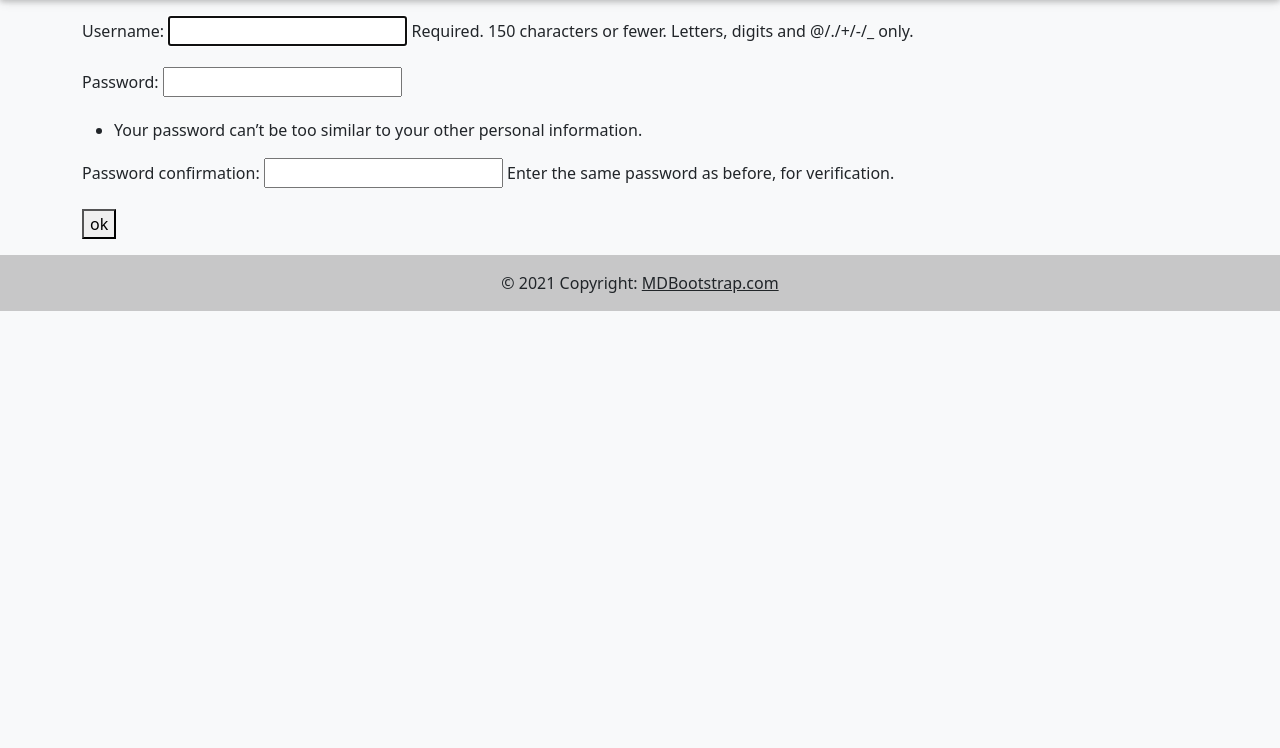
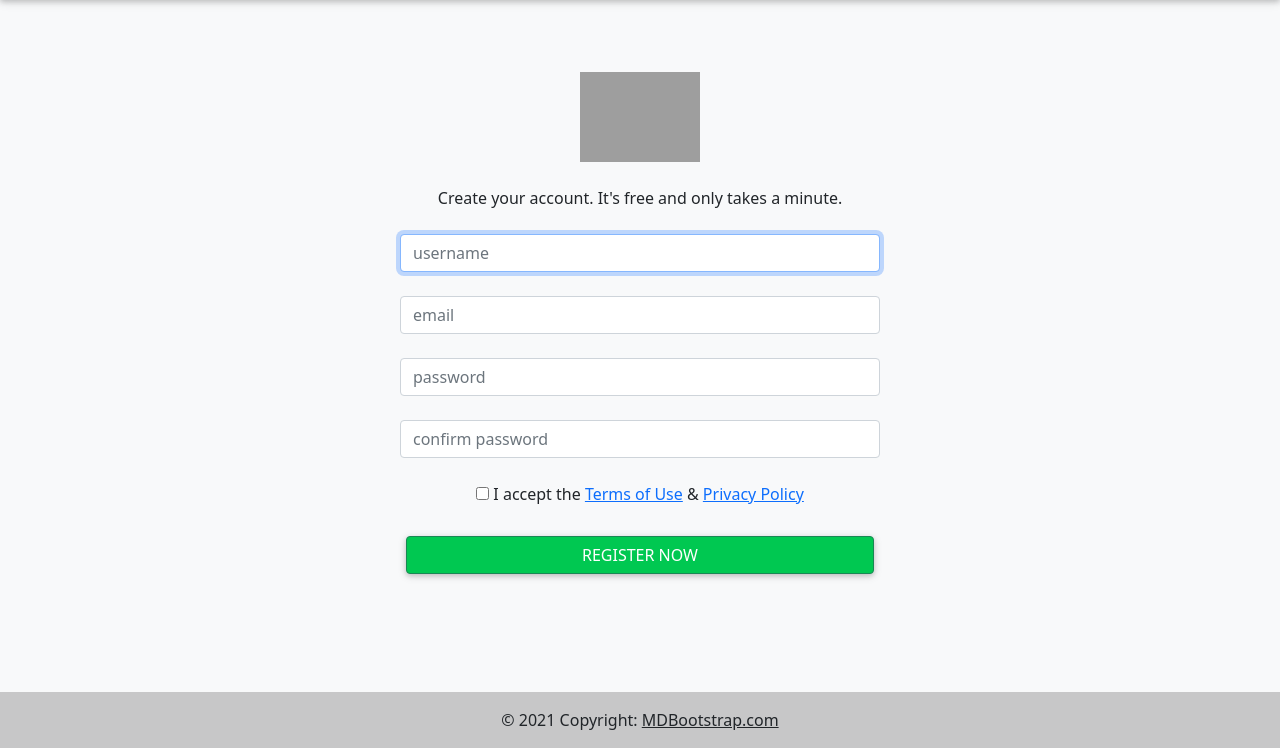
Before and after one commit to DireStraits01/simple_blog, a Django app: page /prof/register_done/ in a window 1280 px wide. Shown: the part 103-851 px from the top of the page. Before the commit the page ends 414 px from the top, so only its background shows below. Run offline with Django 3.2, Linux system fonts and the light colour scheme; some libraries are stand-ins or nearby versions; grey boxes are pictures that could not be loaded.

Commit message:
change form for register page

```diff
--- a/prof/urls.py
+++ b/prof/urls.py
@@ -3,8 +3,8 @@ from . import views
 
 urlpatterns = [
     path('', views.yo_profile, name='yo_profile'),
-    path('registration/', views.registr, name='registration'),
-    path('register_done/', views.registr, name='register_done'),
+    path('register/', views.register, name='register'),
+    path('register_done/', views.register, name='register_done'),
     path('login/', views.login, name='login'),
     path('logout/', views.logout, name='logout'),
 
--- a/prof/views.py
+++ b/prof/views.py
@@ -1,7 +1,7 @@
 from django.shortcuts import render, redirect
 from django.contrib.auth.forms import UserCreationForm
 from django.http import HttpResponseRedirect
-from django.contrib.auth.models import auth
+from django.contrib.auth.models import auth, User
 from django.contrib import messages
 
 
@@ -9,18 +9,33 @@ def yo_profile(request):
     return render(request, 'prof/yo_profile.html')
 
 
-def registr(request):
+def register(request):
     if request.method == 'POST':
-        user_form = UserCreationForm(request.POST)
-        if user_form.is_valid():
-            new_user = user_form.save(commit=False)
-            new_user.save()
+        username = request.POST['username']
+        email = request.POST['email']
+        password1 = request.POST['password1']
+        password2 = request.POST['password2']
 
-            return render(request, 'prof/register_done.html')
-    else:
-        user_form = UserCreationForm()
-    context = {'user_form': user_form}
-    return render(request, 'prof/registration.html', context)
+        if password1 == password2:
+            if User.objects.filter(username=username):
+                print('error username')
+                messages.info(request, "username is already taken")
+                return redirect('register')
+
+            elif User.objects.filter(email=email):
+                print('error email')
+                messages.info(request, 'email is already taken')
+                return redirect('register')
+
+            else:
+                User.objects.create_user(
+                    username=username, email=email,
+                    password=password1)
+                print('user create')
+        else:
+            messages.info(request, "password not confirm")
+            return redirect('register')
+    return render(request, 'prof/register.html')
 
 
 def login(request):
--- a/templates/first/navbar.html
+++ b/templates/first/navbar.html
@@ -74,7 +74,7 @@
     >
       <div class="mx-auto" style="width: 50px">login</div>
     </a>
-    <a href="{% url 'registration' %}" class="btn btn-outline-success btn-sm">
+    <a href="{% url 'register' %}" class="btn btn-outline-success btn-sm">
       <div class="mx-auto" style="width: 50px">register</div>
     </a>
 
--- a/templates/prof/registration2.html
+++ b/templates/prof/register.html
@@ -4,7 +4,13 @@
 
 <body>
   <div class="text-center mt-5">
+    <div class="messages">
+      {% for message in messages %}
+      <h3>{{message}}</h3>
+      {% endfor %}
+    </div>
     <form style="max-width: 480px; margin: auto" method="POST">
+      {% csrf_token %}
       <img
         src="https://www.pngitem.com/pimgs/m/273-2734232_event-registration-event-registration-logo-hd-png-download.png"
         alt=""
@@ -17,40 +23,40 @@
         Create your account. It's free and only takes a minute.
       </p>
 
-      <label for="login" class="sr-only"></label>
+      <label for="username" class="sr-only"></label>
 
       <input
         type="text"
-        name="login"
-        placeholder="Login"
+        name="username"
+        placeholder="username"
         autofocus
         class="form-control mt-4"
         class="text-center"
         required
       />
 
-      <label class="sr-only" for="emailAdress"> </label>
+      <label class="sr-only" for="email"> </label>
       <input
         type="email"
-        name="emailAdress"
+        name="email"
         class="form-control mt-4"
         placeholder="email"
         required
       />
 
-      <label for="password" class="sr-only"> </label>
+      <label for="password1" class="sr-only"> </label>
       <input
         type="password"
-        name="password"
+        name="password1"
         class="form-control mt-4"
         placeholder="password"
         required
       />
 
-      <label for="password" class="sr-only"> </label>
+      <label for="password2" class="sr-only"> </label>
       <input
         type="password"
-        name="password"
+        name="password2"
         class="form-control mt-4"
         placeholder="confirm password"
         required
@@ -62,10 +68,8 @@
       >
 
       <div class="d-grid gap-2 mt-4">
-        <button class="btn btn-success" type="button">Register Now</button>
+        <input type="Submit" class="btn btn-success" value="Register now" />
       </div>
-
-      {% csrf_token %} {% user_form.as_p %}
     </form>
   </div>
   <br />
--- a/templates/prof/registration.html
+++ /dev/null
@@ -1,10 +0,0 @@
-{% extends 'first/base.html' %} {%block content %}
-
-<div class="container">
-  <form method="POST">
-    {% csrf_token %} {{ user_form.as_p }}
-    <button class="submit">ok</button>
-  </form>
-</div>
-
-{% endblock %}
```
Also changed, not shown: db.sqlite3.
